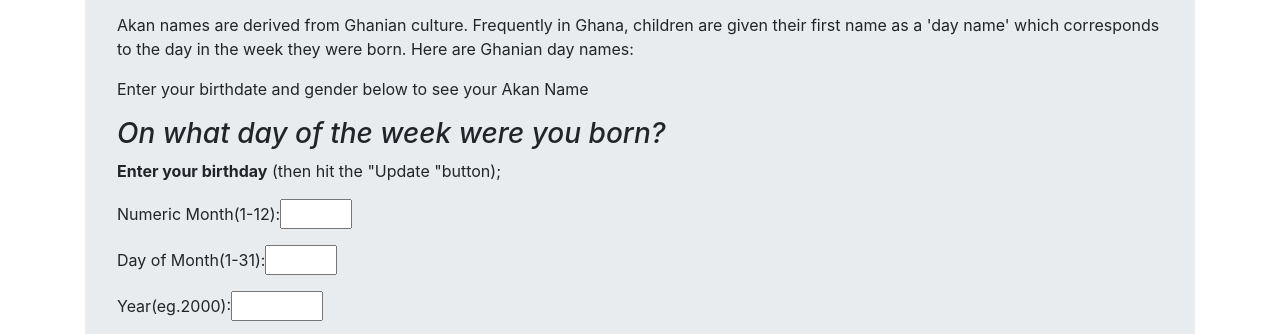
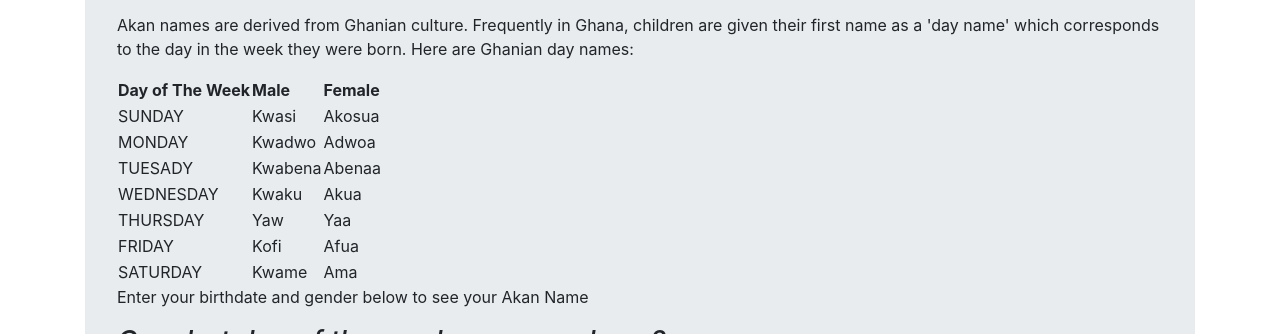
Before and after one commit to Kibiku3/Name-generatorApp, a plain HTML site: page index.html in a window 1280 px wide. Shown: the part 217-551 px from the top of the page. Drawn offline with Linux system fonts and the light colour scheme.

Commit message:
Add a table and its contents

```diff
--- a/index.html
+++ b/index.html
@@ -16,6 +16,49 @@
             <p>This app will take your birthday as the user and calculate the day of the week you were born and then depending on your gender outputs your Akan Name.</p>
 
             <p>Akan names are derived from Ghanian culture. Frequently in Ghana, children are given their first name as a 'day name' which corresponds to the day in the week they were born. Here are Ghanian day names:</p>
+            <table>
+                    <tr>
+                        <th>Day of The Week</th>
+                        <th>Male</th>
+                        <th>Female</th>
+                    </tr>
+                    <tr>
+                        <td>SUNDAY</td>
+                        <td>Kwasi</td>
+                        <td>Akosua</td>
+                    </tr>
+                    <tr>
+                        <td>MONDAY</td>
+                        <td>Kwadwo</td>
+                        <td>Adwoa</td>
+                    </tr>
+                    <tr>
+                        <td>TUESADY</td>
+                        <td>Kwabena</td>
+                        <td>Abenaa</td>
+                    </tr>
+                    <tr>
+                        <td>WEDNESDAY</td>
+                        <td>Kwaku</td>
+                        <td>Akua</td>
+                    </tr>
+                    <tr>
+                        <td>THURSDAY</td>
+                        <td>Yaw</td>
+                        <td>Yaa</td>
+                    </tr>
+                    <tr>
+                        <td>FRIDAY</td>
+                        <td>Kofi</td>
+                        <td>Afua</td>
+                    </tr>
+                    <tr>
+                        <td>SATURDAY</td>
+                        <td>Kwame</td>
+                        <td>Ama</td>
+                    </tr>
+                </table>
+
             <p>Enter your birthdate and gender below to see your Akan Name</p>
                <h3><i>On what day of the week were you born?</i></h3>
                <b>
```
